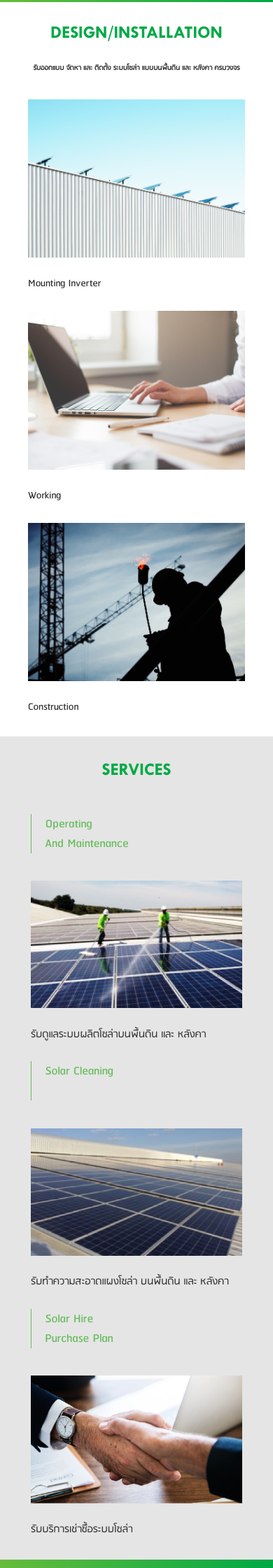
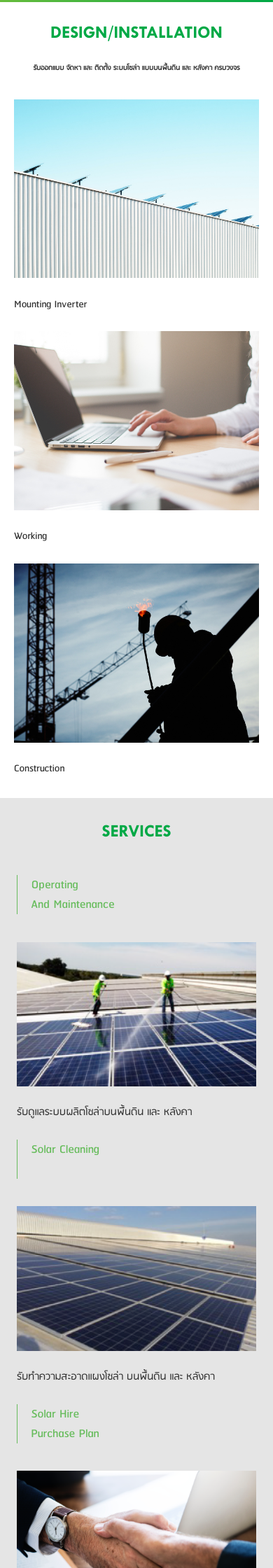
Before and after one commit to naruka1023/BP-Tech, a PHP site: page /energy.html in a window 390 px wide. Shown: the part 411-2651 px from the top of the page at 70% size. Run offline with PHP 8.4, Linux system fonts and the light colour scheme.

Commit message:
second final edit

```diff
--- a/energy.html
+++ b/energy.html
@@ -39,15 +39,15 @@
             <div class="title" style="font-family:Tw Cen MT Bold;margin-top: 3em;margin-bottom: 0.2em;font-size: 2.6em;">DESIGN/INSTALLATION</div>
             <div id='energyFirstLabel'style="font-family:RSU_Regular;font-size: 1.1em;margin-bottom: 72.3px;text-align:center;font-weight: 600;">รับออกแบบ จัดหา และ ติดตั้ง ระบบโซลา แบบบนพื้นดิน และ หลังคา ครบวงจร</div>
             <div class='imageset' style="display: flex; justify-content: space-between;">
-                <div class='image'>
+                <div class='image imageE'>
                     <img style="width: 80%;" src="./images/01/01_picture_energy-1.jpg">
                     <div class="energyLabel energyLabel2" style="padding-top:1em;font-family: RSU_Regular;font-size: 1.6em;">Mounting Inverter</div>
                 </div>
-                <div class='image'>
+                <div class='image imageE'>
                     <img style="width: 80%;" src="./images/01/01_picture_energy-2.jpg">
                     <div class="energyLabel energyLabel2" style="padding-top:1em;font-family: RSU_Regular;font-size: 1.6em;">Working</div>
                 </div>
-                <div class='image'>
+                <div class='image imageE'>
                     <img style="width: 80%;" src="./images/01/01_picture_energy-3.jpg">
                     <div class="energyLabel energyLabel2" style="padding-top:1em;font-family: RSU_Regular;font-size: 1.6em;">Construction</div>
                 </div>
@@ -57,17 +57,17 @@
             <div class="title something2" style="font-family:Tw Cen MT Bold;margin-top:0;margin-bottom: 110.7px;font-size: 3.6em;">SERVICES</div><br>
 
             <div class='imageset' style="display: inline-flex;margin-left: 6vw;justify-content: space-around;">
-                <div class='image' style="/* width: initial; */">
+                <div class='image imageE' style="/* width: initial; */">
                     <div class='titleGreen' style="font-size: 2em;padding-left: 1em;margin-bottom: 2em;color:#67BC5C;font-family:RSU_Regular;border-left: 1px solid #67BC5C;">Operating<br> And Maintenance</div>
                     <img style="width: 70%;text-align: center;" src="./images/02/02_picture_service-1.png">
                     <div class="energyLabel energyLabel2" style="margin-bottom:0.3em;padding-top:1em;font-family: RSU_Regular;font-size: 1.7em;">รับดูแลระบบผลิตโซลาบนพื้นดิน และ หลังคา</div>
                 </div>
-                <div class='image'>
+                <div class='image imageE'>
                     <div class='titleGreen' style="font-size: 2em;padding-left: 1em;margin-bottom: 2em;color:#67BC5C;font-family:RSU_Regular;border-left: 1px solid #67BC5C;">Solar Cleaning<br><br></div>
                     <img style="width: 70%;" src="./images/02/02_picture_service-2.png">
                     <div class="energyLabel energyLabel2" style="margin-bottom:0.3em;padding-top:1em;font-family: RSU_Regular;font-size: 1.6em;">รับทำความสะอาดแผงโซลา บนพื้นดิน และ หลังคา</div>
                 </div>
-                <div class='image'>
+                <div class='image imageE'>
                     <div class='titleGreen' style="font-size: 2em;padding-left: 1em;margin-bottom: 2em;color:#67BC5C;font-family:RSU_Regular;border-left: 1px solid #67BC5C;">Solar Hire <br> Purchase Plan</div>
                     <img style="width: 70%;" src="./images/02/02_picture_service-3.png">
                     <div class="energyLabel energyLabel2" style="margin-bottom:0.3em;padding-top: 1em;font-family: RSU_Regular;font-size: 1.6em;">รับบริการเชาซื้อระบบโซลา</div>
--- a/index.html
+++ b/index.html
@@ -119,7 +119,7 @@
                 </div>
             </div>
             <div class='bptechpic' style="position:relative;width: 100vw;height: 50vh;">
-                <img id='bpTech' src="./images/01/LO_1_logo.png" style="position:absolute;z-index:4;width: 100%;padding-top: 2em;">
+                <img id='bpTech' src="./images/01/LO_1_logo.png" style="position:absolute;z-index:4;width: 100%;padding-top: 5em;">
                 <img style="filter: brightness(95%);width:inherit;height:inherit;" src="./images/01/LO_1_picture.png">
             </div>
         <div>
--- a/style.css
+++ b/style.css
@@ -242,7 +242,10 @@ body{
 }
 @media screen and (max-width: 1800px) and (min-width:1440px){
     .outerframe{
-        margin:0px 15em 10em 15em !important
+        margin: 0px 25em 10em 25em !important
+    }
+    #bpTech{
+        padding-top:7em !important
     }
 }
 @media screen and (max-width:1440px){
@@ -329,13 +332,16 @@ body{
 }
 @media screen and (max-width: 1300px){
     .outerframe{
-        margin: 10em 3em !important;
+        margin:10em 16em !important;
         margin-top:0px !important;
     }
 }
 @media screen and (max-width: 1024px) {
     #locationDiv img{
         width:100%
+    }
+    #bpTech{
+        padding-top:2em !important
     }
     #aboutText{
         width: 19.6em !important;
@@ -396,6 +402,11 @@ body{
     }
     .logo{
         width: 38% !important
+    }
+}
+@media screen and (max-width: 850px){
+    .outerframeEM{
+        margin: 10em 10em !important;
     }
 }
 @media screen and (max-width: 800px) {
@@ -498,7 +509,7 @@ body{
         justify-content:unset !important
     }
     .imageset .image{
-        margin: 0 40px
+        margin: 0 20px
     }
     .footer{
         padding:40px !important;
@@ -566,6 +577,13 @@ body{
     }
 }
 @media screen and (max-width: 432px) {
+    .imageset .image{
+        margin: 0 auto !important
+    }
+    .imageset .imageE{
+        margin: 0 20px !important
+    }
+
     .titleDiv{
         font-size:1.6em !important
     }
@@ -654,6 +672,9 @@ body{
         width:330px !important;
         font-size: 1em !important;
     }
+    .HS{
+        width:unset !important
+    }
     #automatedTitle{
         margin: 1.4em 0 !important;
         font-size: 1.2em !important;
@@ -682,6 +703,12 @@ body{
     .footer{
         padding: 20px !important
     }
+    .elSec {
+        width: 250px!important;
+    }
+    .HS{
+        width: unset !important
+    }
     .justify div div {
         padding-bottom: 14px !important;
     }
@@ -700,6 +727,9 @@ body{
     .oneLiner{
         font-size:1.7em  !important
     }
+    #bpTech {
+        padding-top: 3.5em !important;
+    }
 }
 @media screen and (max-width: 320px){
     .partnerPics{
```
Also changed, not shown: security.html (+4 -4 lines).
